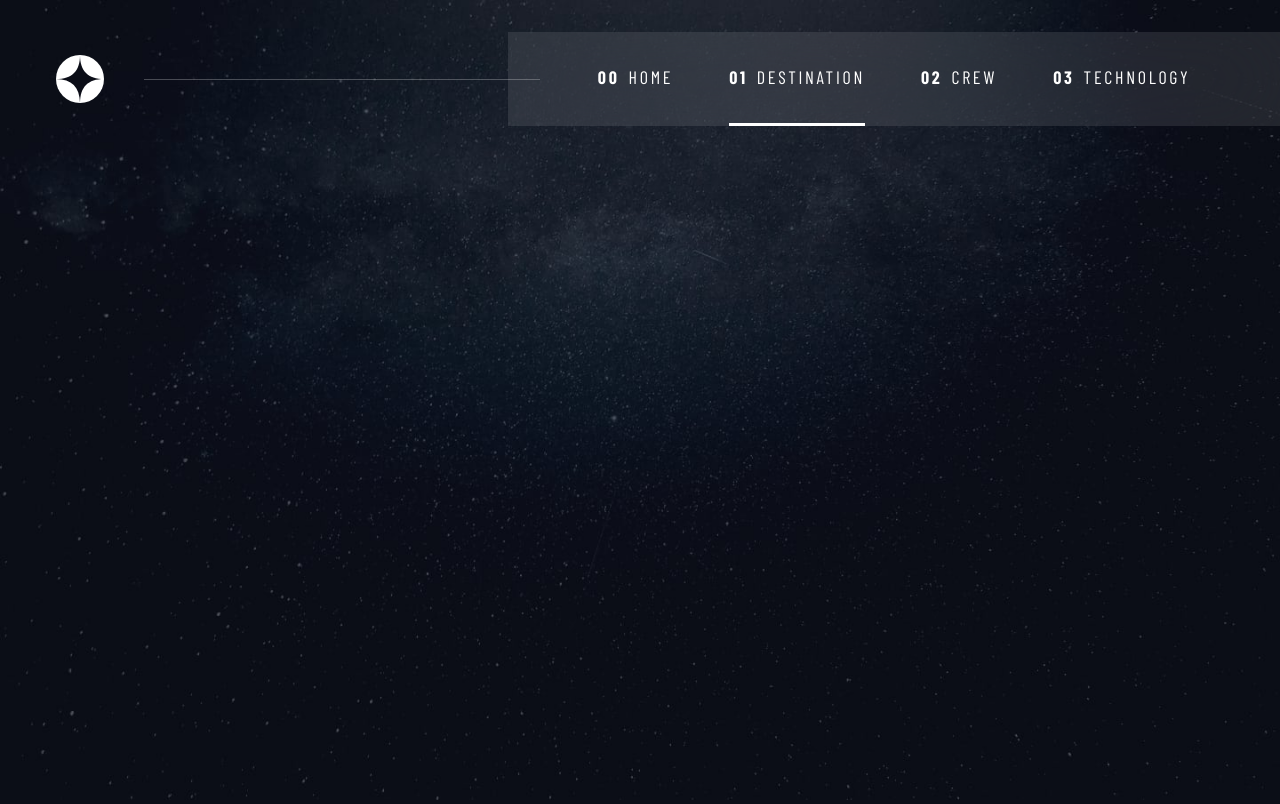
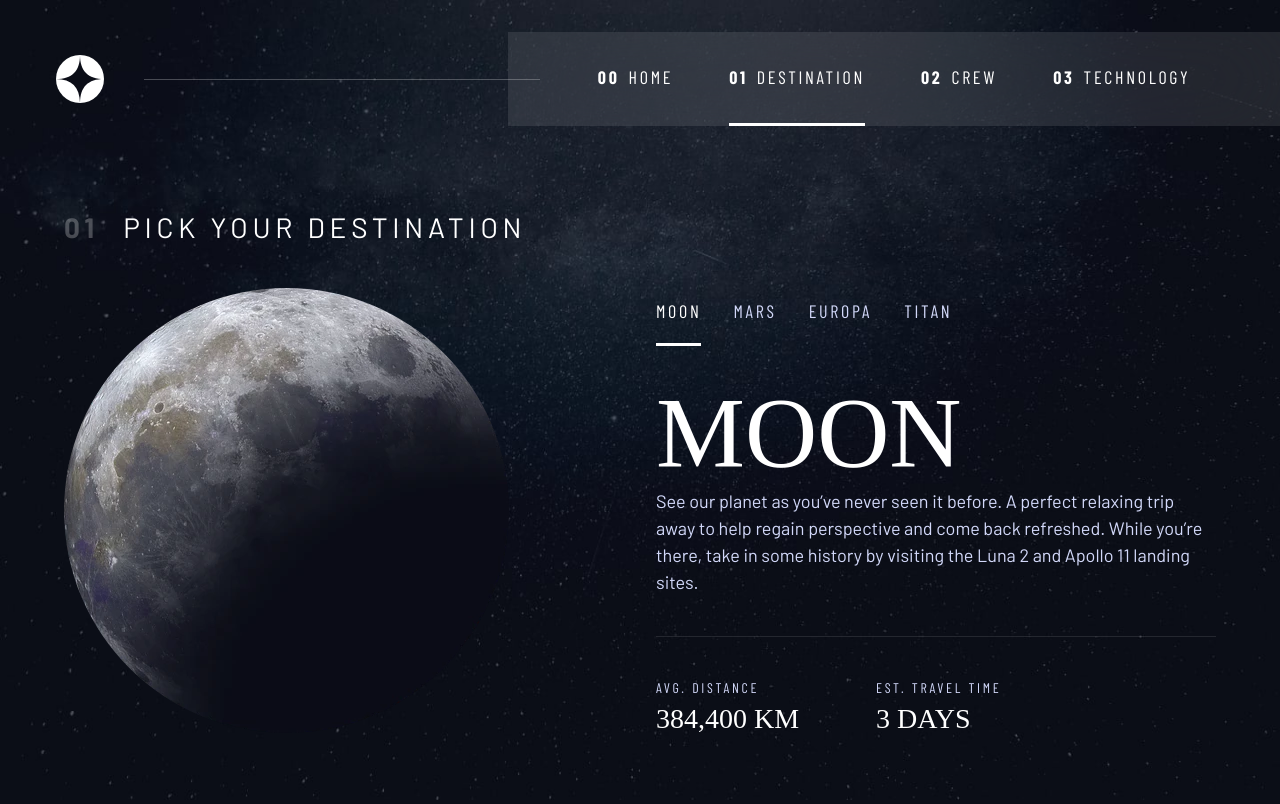
Before and after one commit to unhommequidort/space-tourism, a Next.js app: page /destination in a window 1280 px wide. Built offline with nearby package versions, Linux system fonts and the light colour scheme; a web font is replaced by a local one.

Commit message:
Create destination page

```diff
--- /dev/null
+++ b/app/destination/api/route.ts
@@ -0,0 +1,13 @@
+import path from 'path';
+import { promises as fs } from 'fs';
+import { NextResponse } from 'next/server';
+NextResponse;
+
+export default async function handler() {
+  //Find the absolute path of the json directory
+  const jsonDirectory = path.join(process.cwd(), 'json');
+  //Read the json data file data.json
+  const fileContents = await fs.readFile(jsonDirectory + '/data.json', 'utf8');
+  //Return the content of the data file in json format
+  NextResponse.json(fileContents);
+}
--- a/app/destination/page.tsx
+++ b/app/destination/page.tsx
@@ -1,5 +1,69 @@
-import React from 'react';
+/* eslint-disable @next/next/no-img-element */
+'use client';
+import React, { useState } from 'react';
+import { ff_sans_cond, ff_sans_normal, ff_serif } from '../style/fonts';
+import json from '@/data.json';
+import Image from 'next/image';
 
 export default function DestinationPage() {
-  return <div></div>;
+  const [destination, setDestination] = useState('Moon');
+
+  const data = json.destinations.find((dest) => dest.name === destination);
+  return (
+    <main id="main" className="grid-container grid-container--destination flow">
+      <h1 className={`numbered-title ${ff_sans_cond}`}>
+        <span aria-hidden="true">01 </span>Pick your destination
+      </h1>
+
+      <img src={`${data?.images.webp.substring(1)}`} alt={`${data?.name}`} />
+
+      <div className="tab-list underline-indicators flex" role="tablist">
+        {json.destinations.map((dest) => (
+          <button
+            key={dest.name}
+            role="tab"
+            aria-selected={destination === dest.name}
+            onClick={() => setDestination(dest.name)}
+            className={`uppercase text-accent bg-transparent letter-spacing-2 ${
+              ff_sans_cond.className
+            } ${destination === dest.name ? 'active' : ''} `}
+          >
+            {dest.name}
+          </button>
+        ))}
+      </div>
+
+      <article className="destination-info">
+        <h2 className={`fs-800 text-white uppercase ${ff_serif.className} `}>
+          {destination}
+        </h2>
+
+        <p className={`text-accent fs-400 ${ff_sans_normal.className}`}>
+          {data?.description}
+        </p>
+
+        <div className="destination-meta flex">
+          <div>
+            <h3
+              className={`fs-200 text-accent uppercase ${ff_sans_cond.className} letter-spacing-2`}
+            >
+              Avg. Distance
+            </h3>
+            <p className={`uppercase ${ff_serif.className}`}>
+              {data?.distance}
+            </p>
+          </div>
+
+          <div>
+            <h3
+              className={`fs-200 text-accent uppercase ${ff_sans_cond.className} letter-spacing-2`}
+            >
+              Est. travel time
+            </h3>
+            <p className={`uppercase ${ff_serif.className}`}>{data?.travel}</p>
+          </div>
+        </div>
+      </article>
+    </main>
+  );
 }
--- a/app/globals.css
+++ b/app/globals.css
@@ -13,7 +13,7 @@
   --fs-800: 3.5rem;
   --fs-700: 1.5rem;
   --fs-600: 1rem;
-  --fs-500: 1.75rem;
+  --fs-500: 1rem;
   --fs-400: 0.9375rem;
   --fs-300: 1rem;
   --fs-200: 0.875rem;
@@ -29,6 +29,7 @@
     --fs-800: 5rem;
     --fs-700: 2.5rem;
     --fs-600: 1.5rem;
+    --fs-500: 1.25rem;
     --fs-400: 1rem;
   }
 }
@@ -39,6 +40,7 @@
     --fs-800: 6.25rem;
     --fs-700: 3.5rem;
     --fs-600: 2rem;
+    --fs-500: 1.75rem;
     --fs-400: 1.125rem;
   }
 }
@@ -150,41 +152,6 @@ select {
   height: 100vh;
 }
 
-.grid-container {
-  text-align: center;
-  display: grid;
-  place-items: center;
-  padding-inline: 1rem;
-}
-
-.grid-container * {
-  max-width: 50ch;
-}
-
-@media (min-width: 45em) {
-  .grid-container {
-    text-align: left;
-    grid-template-columns: minmax(1rem, 1fr) repeat(2, minmax(0px, 40rem)) minmax(
-        1rem,
-        1fr
-      );
-    column-gap: var(--container-gap, 2rem);
-  }
-
-  .grid-container > *:first-child {
-    grid-column: 2;
-  }
-
-  .grid-container > *:last-child {
-    grid-column: 3;
-  }
-
-  .grid-container--home {
-    padding-bottom: max(6rem, 20vh);
-    align-items: end;
-  }
-}
-
 .sr-only {
   position: absolute;
   width: 1px;
@@ -220,6 +187,10 @@ select {
 }
 
 /* Colors */
+
+.bg-transparent {
+  background-color: transparent;
+}
 
 .bg-dark {
   background-color: hsl(var(--clr-dark));
@@ -499,3 +470,114 @@ select {
     background-image: url(/assets/technology/background-technology-desktop.jpg);
   }
 }
+
+/* ---------------------------- */
+/*  Layout                      */
+/* ---------------------------- */
+
+.grid-container {
+  text-align: center;
+  display: grid;
+  place-items: center;
+  padding-inline: 1rem;
+  padding-bottom: 4rem;
+}
+
+.grid-container p:not([class]) {
+  max-width: 50ch;
+}
+
+/* destination layout */
+
+.grid-container--destination {
+  --flow-space: 2rem;
+  grid-template-areas:
+    'title'
+    'image'
+    'tabs'
+    'content';
+}
+
+.numbered-title {
+  grid-area: title;
+}
+
+.grid-container--destination > img {
+  grid-area: image;
+  max-width: 60%;
+}
+
+.grid-container--destination > .tab-list {
+  grid-area: tabs;
+}
+
+.grid-container--destination > .destination-info {
+  grid-area: content;
+}
+
+.destination-meta {
+  flex-direction: column;
+  border-top: 1px solid hsl(var(--clr-white) / 0.1);
+  padding-top: 2.5rem;
+  margin-top: 2.5rem;
+  /* align-items: center; */
+}
+
+.destination-meta p {
+  font-size: 1.75rem;
+}
+
+@media (min-width: 35em) {
+  .numbered-title {
+    justify-self: start;
+    margin-top: 2rem;
+  }
+
+  .destination-meta {
+    flex-direction: row;
+    justify-content: space-evenly;
+    /* align-items: center; */
+  }
+}
+
+@media (min-width: 45em) {
+  .grid-container {
+    text-align: left;
+    grid-template-columns: minmax(1rem, 1fr) repeat(2, minmax(0px, 40rem)) minmax(
+        1rem,
+        1fr
+      );
+    column-gap: var(--container-gap, 2rem);
+  }
+
+  .grid-container--home {
+    padding-bottom: max(6rem, 20vh);
+    align-items: end;
+  }
+
+  .grid-container--home > *:first-child {
+    grid-column: 2;
+  }
+
+  .grid-container--home > *:last-child {
+    grid-column: 3;
+  }
+
+  .grid-container--destination {
+    justify-items: start;
+    align-content: start;
+    grid-template-areas:
+      '. title title .'
+      '. image tabs .'
+      '. image content .';
+  }
+
+  .grid-container--destination > img {
+    max-width: 100%;
+  }
+
+  .destination-meta {
+    --gap: min(6vw, 6rem);
+    justify-content: start;
+  }
+}
```
Also changed, not shown: lib/types.d.ts (renamed from app/lib/types.d.ts).
